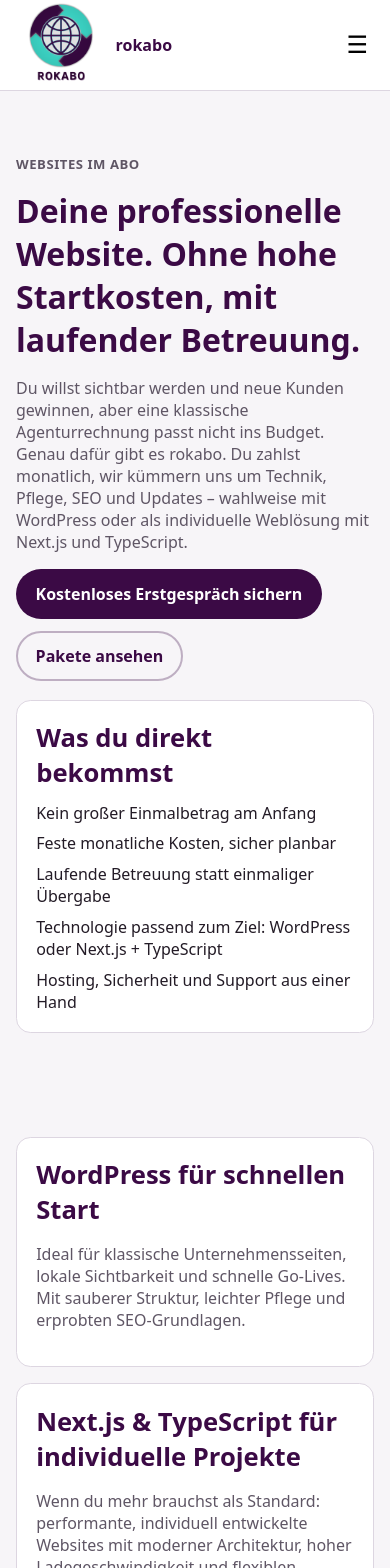
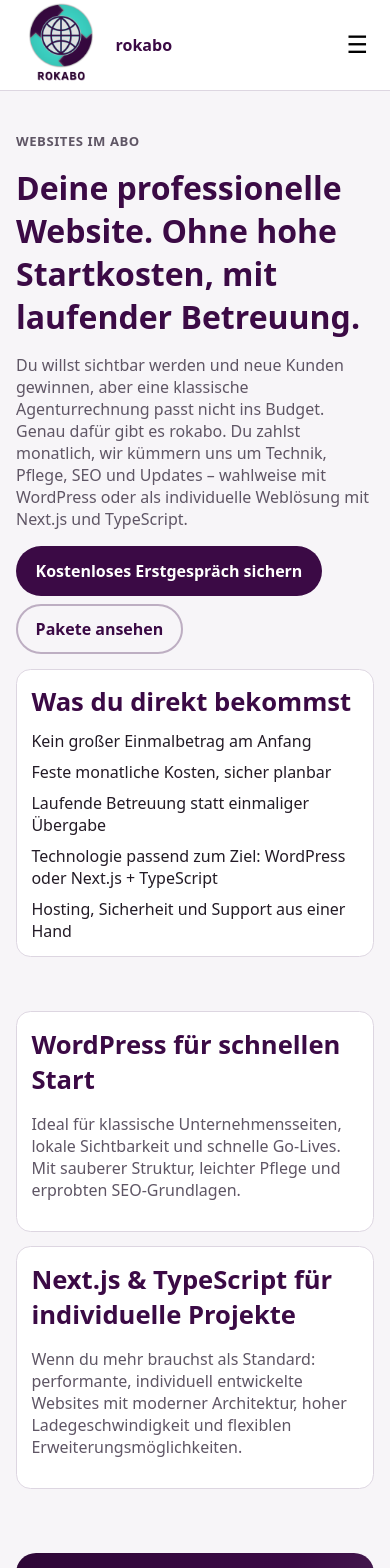
Before and after one commit to darocky9689/rokabo, a Next.js app: page / in a window 390 px wide. Shown: the top 1568 px of the page. Built offline with nearby package versions, Linux system fonts and the light colour scheme.

Commit message:
feat: add responsive spacing and subtle animations

```diff
--- a/app/globals.css
+++ b/app/globals.css
@@ -11,6 +11,10 @@
   --radius-lg: 1.25rem;
   --container: 72rem;
   --header-height: 4.5rem;
+  --space-1: clamp(0.5rem, 0.3rem + 1vw, 0.9rem);
+  --space-2: clamp(0.9rem, 0.6rem + 1.2vw, 1.4rem);
+  --space-3: clamp(1.4rem, 1rem + 1.6vw, 2.4rem);
+  --space-4: clamp(2rem, 1.3rem + 2.2vw, 3.5rem);
 }
 
 * { box-sizing: border-box; }
@@ -31,7 +35,7 @@
 }
 
 .container { width: min(100% - 2rem, var(--container)); margin-inline: auto; }
-.section { padding: 3.5rem 0; }
+.section { padding: var(--space-4) 0; }
 .section-title { margin: 0 0 .7rem; color: var(--color-primary); font-size: clamp(1.6rem,2.4vw,2.2rem); }
 .section-subtitle { margin: 0 0 1.5rem; color: var(--color-muted); }
 .muted { color: var(--color-muted); }
@@ -64,25 +68,25 @@
 .nav-link { display: block; padding: .7rem; border-radius: var(--radius-sm); text-decoration: none; color: var(--color-text); }
 .nav-link.active, .nav-link:hover { background: #efe8f3; color: var(--color-primary); }
 
-.hero { padding: 4rem 0 3rem; }
-.hero-inner { display: grid; gap: 1.2rem; }
+.hero { padding: calc(var(--space-4) + var(--space-1)) 0 var(--space-3); }
+.hero-inner { display: grid; gap: var(--space-2); }
 .kicker { margin: 0 0 .4rem; text-transform: uppercase; letter-spacing: .04em; color: var(--color-primary); font-weight: 700; font-size: .82rem; }
 .hero h1 { margin: 0 0 1rem; color: var(--color-primary); font-size: clamp(2rem,5vw,3rem); }
 .hero p { margin: 0 0 1rem; color: var(--color-muted); }
 
-.grid { display: grid; gap: 1rem; }
+.grid { display: grid; gap: var(--space-2); }
 .grid-2 { grid-template-columns: 1fr; }
 .grid-3 { grid-template-columns: 1fr; }
 .card, .form, .hero-card {
   background: var(--color-surface);
   border: 1px solid var(--color-border);
   border-radius: var(--radius-md);
-  padding: 1.2rem;
+  padding: var(--space-2);
 }
 .recommended { border-color: var(--color-accent); box-shadow: 0 10px 24px rgba(64,224,208,.2); }
 .check-list { list-style: none; margin: 0; padding: 0; display: grid; gap: .55rem; }
 
-.btn-row { display: flex; flex-wrap: wrap; gap: .75rem; }
+.btn-row { display: flex; flex-wrap: wrap; gap: var(--space-1); }
 .btn { display: inline-flex; align-items: center; justify-content: center; text-decoration: none; padding: .75rem 1.1rem; border-radius: 999px; font-weight: 600; border: 2px solid transparent; }
 .btn-primary { background: var(--color-primary); color: #fff; }
 .btn-secondary { border-color: rgba(59,10,69,.3); color: var(--color-primary); }
@@ -93,7 +97,7 @@
 th, td { border-bottom: 1px solid var(--color-border); padding: .8rem; text-align: left; }
 th { color: var(--color-primary); background: #f4eef6; }
 
-.cta-banner { background: linear-gradient(130deg,#2e0737,#3b0a45 52%,#51325a); color: #f8f7f9; border-radius: var(--radius-lg); padding: 1.4rem; }
+.cta-banner { background: linear-gradient(130deg,#2e0737,#3b0a45 52%,#51325a); color: #f8f7f9; border-radius: var(--radius-lg); padding: var(--space-2); }
 .cta-banner h2 { margin-top: 0; }
 
 label { display: block; margin-bottom: .3rem; font-weight: 500; }
@@ -103,7 +107,7 @@
 .error { color: #9f1239; }
 .success-message { color: #116b4f; }
 
-.faq-list { display: grid; gap: .75rem; }
+.faq-list { display: grid; gap: var(--space-1); }
 .faq-item {
   background: var(--color-surface);
   border: 1px solid var(--color-border);
@@ -118,13 +122,48 @@
 }
 .faq-item p { margin: 0 0 .9rem; color: var(--color-muted); }
 
-.site-footer { margin-top: auto; background: #180d1d; color: #d0c8d5; padding: 2rem 0 1.2rem; }
-.footer-grid { display: grid; gap: 1rem; }
+.site-footer { margin-top: auto; background: #180d1d; color: #d0c8d5; padding: var(--space-3) 0 var(--space-2); }
+.footer-grid { display: grid; gap: var(--space-2); }
 .footer-grid h3 { margin-top: 0; color: #fff; }
 .footer-links { list-style: none; margin: 0; padding: 0; display: grid; gap: .4rem; }
 .footer-links a { color: inherit; text-decoration: none; }
 .footer-links a:hover { color: var(--color-accent); }
 .copyright { margin-top: 1rem; border-top: 1px solid rgba(255,255,255,.14); padding-top: .9rem; }
+
+@keyframes fade-up {
+  from { opacity: 0; transform: translateY(12px); }
+  to { opacity: 1; transform: translateY(0); }
+}
+
+main > .section,
+.hero-inner > *,
+.card,
+.form,
+.hero-card,
+.cta-banner,
+.table-wrap,
+.faq-item {
+  animation: fade-up 500ms ease-out both;
+}
+
+.card,
+.hero-card,
+.cta-banner,
+.table-wrap,
+.btn,
+.nav-link {
+  transition: transform 200ms ease, box-shadow 200ms ease, background-color 200ms ease, color 200ms ease;
+}
+
+.card:hover,
+.hero-card:hover,
+.cta-banner:hover {
+  transform: translateY(-2px);
+}
+
+@media (prefers-reduced-motion: reduce) {
+  * { animation: none !important; transition: none !important; }
+}
 
 @media (min-width: 48rem) {
   .menu-toggle { display: none; }
```
